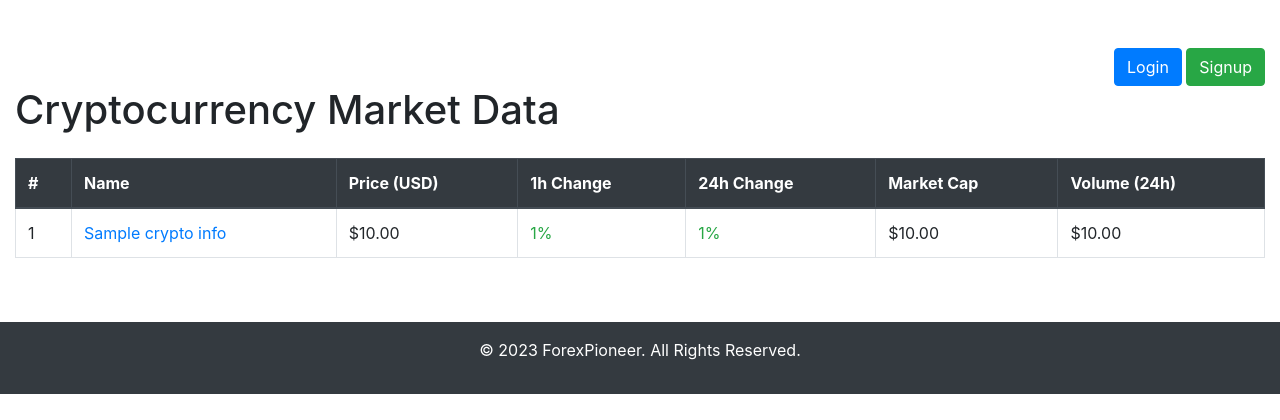
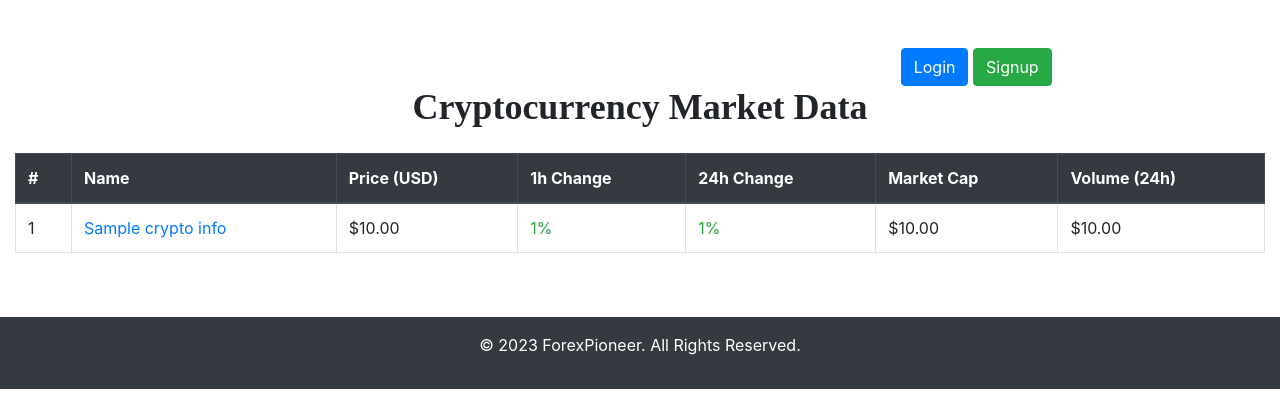
Before and after one commit to waleed-sajid/COMP-8347-Forex-Pioneer, a Django app: template templates/forexPioneer/index.html in a window 1280 px wide. Shown: the part 74-494 px from the top of the page. Run offline with Django 4.2, Linux system fonts and the light colour scheme; the template is opened without the code that fills it: most values are stand-ins (such as "Sample title", 1, 10 or a date in 2020); some libraries are stand-ins or nearby versions.

Commit message:
Changed the Main header of Index Page Headline

```diff
--- a/templates/forexPioneer/index.html
+++ b/templates/forexPioneer/index.html
@@ -45,9 +45,10 @@
         </div>
     </nav>
 
-    <div class="container-fluid mt-5">
-        <div class="row justify-content-end">
-            <div class="col-md-4">
+   <div class="container-fluid mt-5">
+     <div class="row justify-content-center">
+         <div class="col-md-8 text-center">
+
                 {% if user.is_authenticated %}
                     <div class="d-flex align-items-center justify-content-end">
                         <div class="mr-3">
@@ -85,7 +86,12 @@
 
         </div>
 
-        <h1 class="mb-4">Cryptocurrency Market Data</h1>
+        <div class="text-center"> <!-- Center the heading -->
+    <h1 class="mb-4" style="font-family: 'Your_Attractive_Font', serif; font-size: 36px; font-weight: bold;">
+        Cryptocurrency Market Data
+    </h1>
+</div>
+
 
         <div class="table-responsive">
             <table class="table table-bordered table-hover">
```
Also changed, not shown: db.sqlite3.
